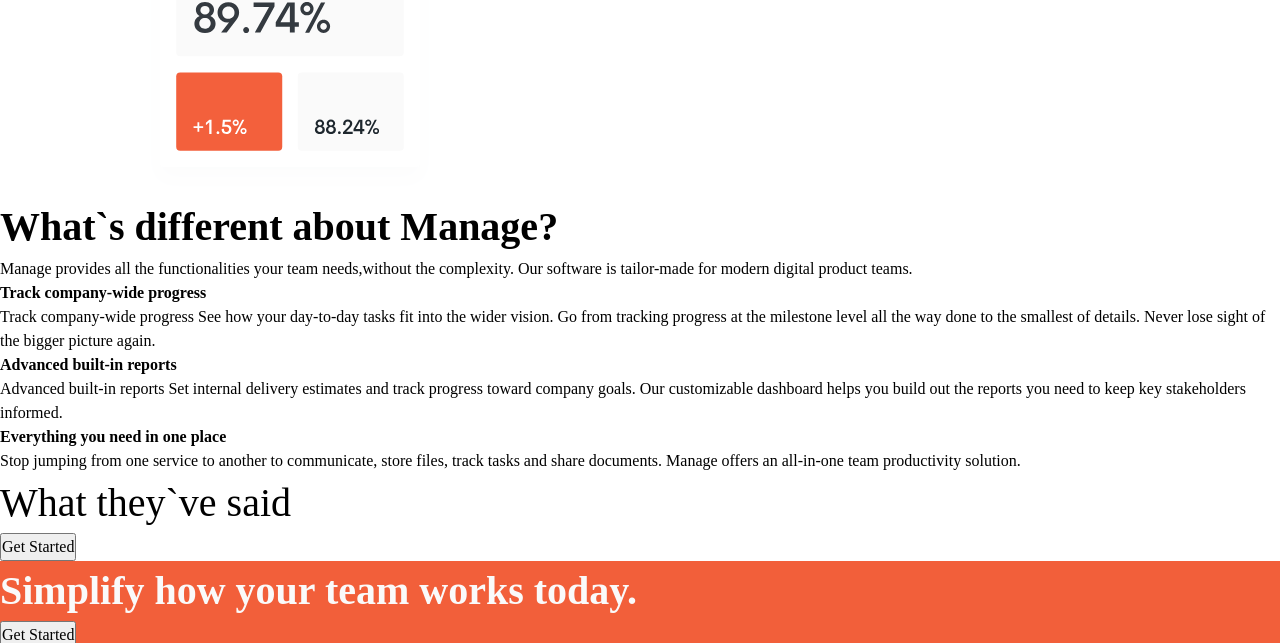
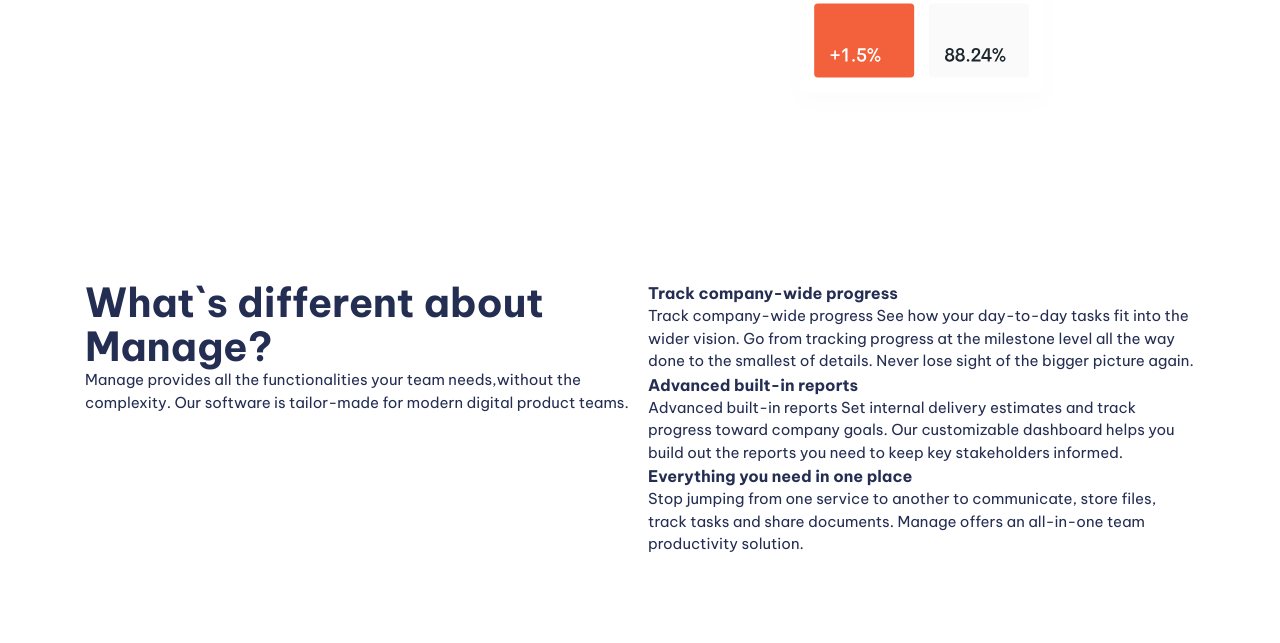
Before and after one commit to dovletgeldi-dev/manage-landing-page, a plain HTML site: page index.html in a window 1280 px wide. Shown: the part 636-1279 px from the top of the page. Drawn offline with Linux system fonts and the light colour scheme.

Commit message:
general styling bg, text, button, grid

```diff
--- a/index.html
+++ b/index.html
@@ -36,7 +36,7 @@
       </div>
     </header>
     <main>
-      <section>
+      <section class="padding-block-900">
         <div class="container">
           <div class="even-columns">
             <div>
@@ -56,7 +56,7 @@
         </div>
       </section>
 
-      <section>
+      <section class="padding-block-900">
         <div class="container">
           <div class="even-columns">
             <div>
@@ -105,12 +105,14 @@
         </div>
       </section>
 
-      <section class="carousel">
-        <h2 class="fs-secondary-heading">What they`ve said</h2>
+      <section class="carousel | padding-block-700">
+        <h2 class="fs-secondary-heading fw-bold">What they`ve said</h2>
         <button class="button">Get Started</button>
       </section>
 
-      <section class="call-to-action | bg-accent-400 text-neutral-900">
+      <section
+        class="call-to-action | bg-accent-400 | text-neutral-100 | padding-block-700"
+      >
         <div class="container">
           <div class="even-columns">
             <div>
@@ -126,7 +128,7 @@
       </section>
     </main>
 
-    <footer class="bg-neutral-100 text-neutral-900">
+    <footer class="bg-neutral-900 | text-neutral-100 | padding-block-700">
       <div class="container">
         <div class="even-columns">
           <div>
@@ -182,28 +184,26 @@
       </div>
     </footer>
 
-    Anisha
-    <!--  -->
+    <!-- Anisha
+
     Li “Manage has supercharged our team`s workflow. The ability to maintain
     visibility on larger milestones at all times keeps everyone motivated.”
-    <!--  -->
+
     Ali Bravo
-    <!--  -->
+
     “We have been able to cancel so many other subscriptions since using Manage.
     There is no more cross-channel confusion and everyone is much more focused.”
-    <!--  -->
+
     Richard Watts
-    <!--  -->
+
     “Manage allows us to provide structure and process. It keeps us organized
     and focused. I can’t stop recommending them to everyone I talk to!”
-    <!--  -->
+
     Shanai Gough
-    <!--  -->
+
     “Their software allows us to track, manage and collaborate on our projects
     from anywhere. It keeps the whole team in-sync without being intrusive.”
-    <!--  -->
-
-    Updates in your inbox… Go Copyright 2020. All Rights Reserved
+     -->
 
     <script type="module" src="/main.js"></script>
   </body>
--- a/style.css
+++ b/style.css
@@ -1,13 +1,15 @@
 :root {
+  --clr-accent-500: hsl(12, 60%, 45%);
   --clr-accent-400: hsl(12, 88%, 59%);
+  --clr-accent-300: hsl(12, 88%, 75%);
   --clr-accent-100: hsl(13, 100%, 96%);
 
   --clr-primary-400: hsl(228, 39%, 23%);
 
-  --clr-neutral-400: hsl(227, 12%, 61%);
+  /* --clr-neutral-400: hsl(227, 12%, 61%); */
 
-  --clr-neutral-100: hsl(233, 12%, 13%);
-  --clr-neutral-900: hsl(0, 0%, 98%);
+  --clr-neutral-900: hsl(233, 12%, 13%);
+  --clr-neutral-100: hsl(0, 0%, 100%);
 
   --fs-primary: 1rem;
 
@@ -33,6 +35,16 @@
   --fs-secondary-heading: var(--fs-700);
   --fs-nav: var(--fs-500);
   --fs-button: var(--fs-300);
+
+  --size-100: 0.25rem;
+  --size-200: 0.5rem;
+  --size-300: 0.75rem;
+  --size-400: 1rem;
+  --size-500: 1.5rem;
+  --size-600: 2rem;
+  --size-700: 3rem;
+  --size-800: 4rem;
+  --size-900: 5rem;
 }
 
 @media (min-width: 50em) {
@@ -174,10 +186,12 @@ svg {
 
 .fs-primary-heading {
   font-size: var(--fs-primary-heading);
+  line-height: 1.1;
 }
 
 .fs-secondary-heading {
   font-size: var(--fs-secondary-heading);
+  line-height: 1.1;
 }
 
 .fs-300 {
@@ -195,3 +209,72 @@ svg {
 .fs-600 {
   font-size: var(--fs-600);
 }
+
+.container {
+  --max-width: 1110px;
+  --padding: 1rem;
+
+  width: min(var(--max-width), 100% - var(--padding) * 2);
+  margin-inline: auto;
+}
+
+.padding-block-900 {
+  padding-block: var(--size-900);
+}
+
+.padding-block-700 {
+  padding-block: var(--size-700);
+}
+
+.even-columns {
+  display: grid;
+  gap: 1rem;
+}
+
+@media (min-width: 50em) {
+  .even-columns {
+    grid-auto-flow: column;
+    grid-auto-columns: 1fr;
+  }
+}
+
+/* General Styling */
+
+body {
+  font-size: var(--fs-body);
+  font-family: var(--ff-body);
+  color: var(--clr-primary-400);
+}
+
+/* Button */
+
+.button {
+  cursor: pointer;
+  text-decoration: none;
+  border: 0;
+  border-radius: 100vmax;
+  padding: 1.25em 2.5em;
+  font-weight: var(--fw-bold);
+  font-size: var(--fs-button);
+  line-height: 1;
+
+  color: var(--clr-neutral-100);
+  background-color: var(--clr-accent-400);
+  box-shadow: 0 1.125em 1em -1em var(--clr-accent-500);
+}
+
+.button[data-type="inverted"] {
+  color: var(--clr-accent-400);
+  background-color: var(--clr-accent-100);
+}
+
+.button:hover,
+.button:focus-visible {
+  background-color: var(--clr-accent-300);
+}
+
+.button[data-type="inverted"]:hover,
+.button[data-type="inverted"]:focus-visible {
+  color: var(--clr-accent-300);
+  background-color: var(--clr-accent-100);
+}
```
